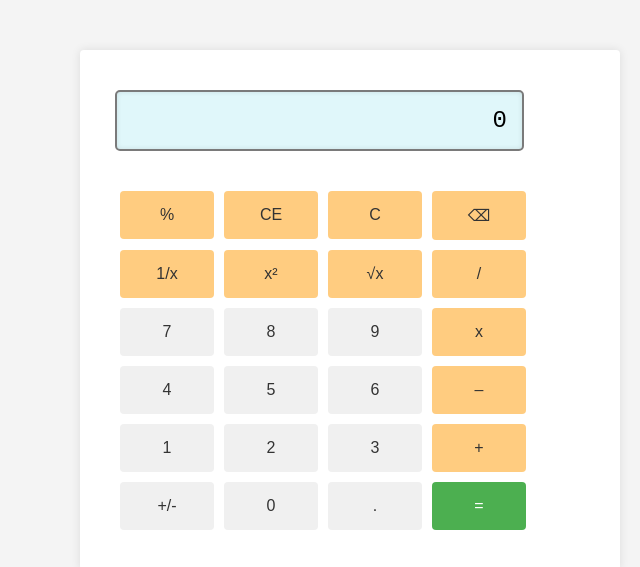
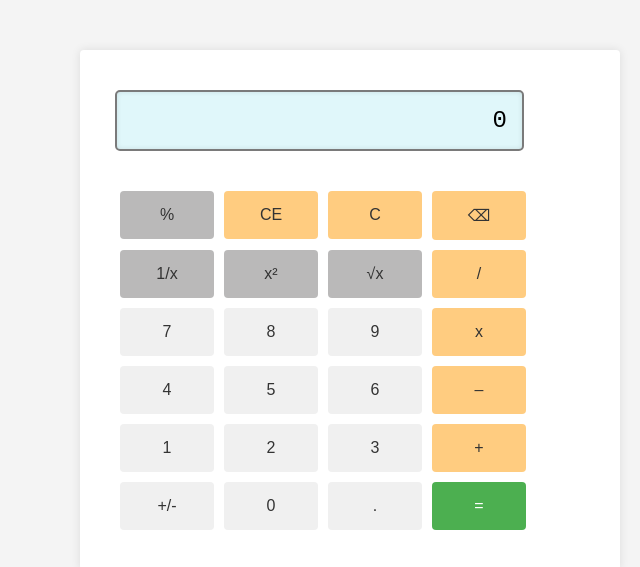
Before and after one commit to maxsoulfly/web-calculator, a plain HTML site: page index.html in a window 1280 px wide. Shown: the whole page, without its empty margins (290-930 px from the left). Drawn offline with Linux system fonts and the light colour scheme.

Commit message:
single-number-operator html+css

```diff
--- a/index.html
+++ b/index.html
@@ -13,14 +13,14 @@
             <div id="display">0</div>
             <div id="buttons">
 
-                <button class="operator grid-item" id="persent">%</button>
+                <button class="single-number-operator grid-item" id="persent">%</button>
                 <button class="operator grid-item" id="clear-entry">CE</button>
                 <button class="operator grid-item" id="clear">C</button>
                 <button class="operator grid-item" id="delete">⌫</button>
 
-                <button class="operator grid-item" id="reciprocal">1/x</button>
-                <button class="operator grid-item" id="square">x²</button>
-                <button class="operator grid-item" id="square-root">√x</button>
+                <button class="single-number-operator grid-item" id="reciprocal">1/x</button>
+                <button class="single-number-operator grid-item" id="square">x²</button>
+                <button class="single-number-operator grid-item" id="square-root">√x</button>
                 <button class="operator grid-item" id="divide">/</button>
 
                 <button class="number grid-item" id="seven">7</button>
--- a/styles.css
+++ b/styles.css
@@ -50,6 +50,15 @@ button.operator:hover {
 button.operator.active {
     background-color: #ff9800;
 }
+
+button.single-number-operator {
+    background-color: #bab9b9;
+}
+
+button.single-number-operator:hover {
+    background-color: #d0d0d0;
+}
+
 
 button#equals {
     background-color: #4caf50;
```
